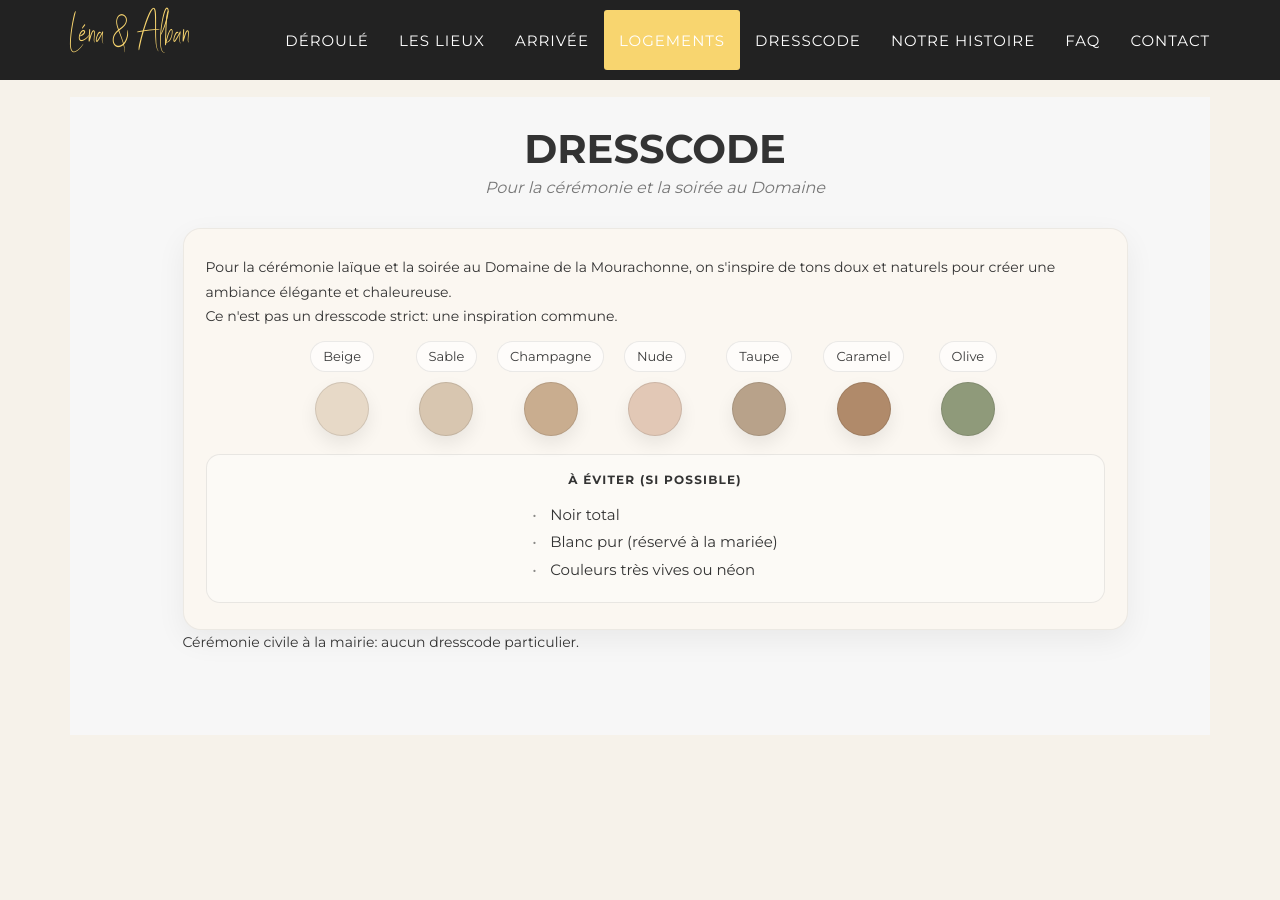
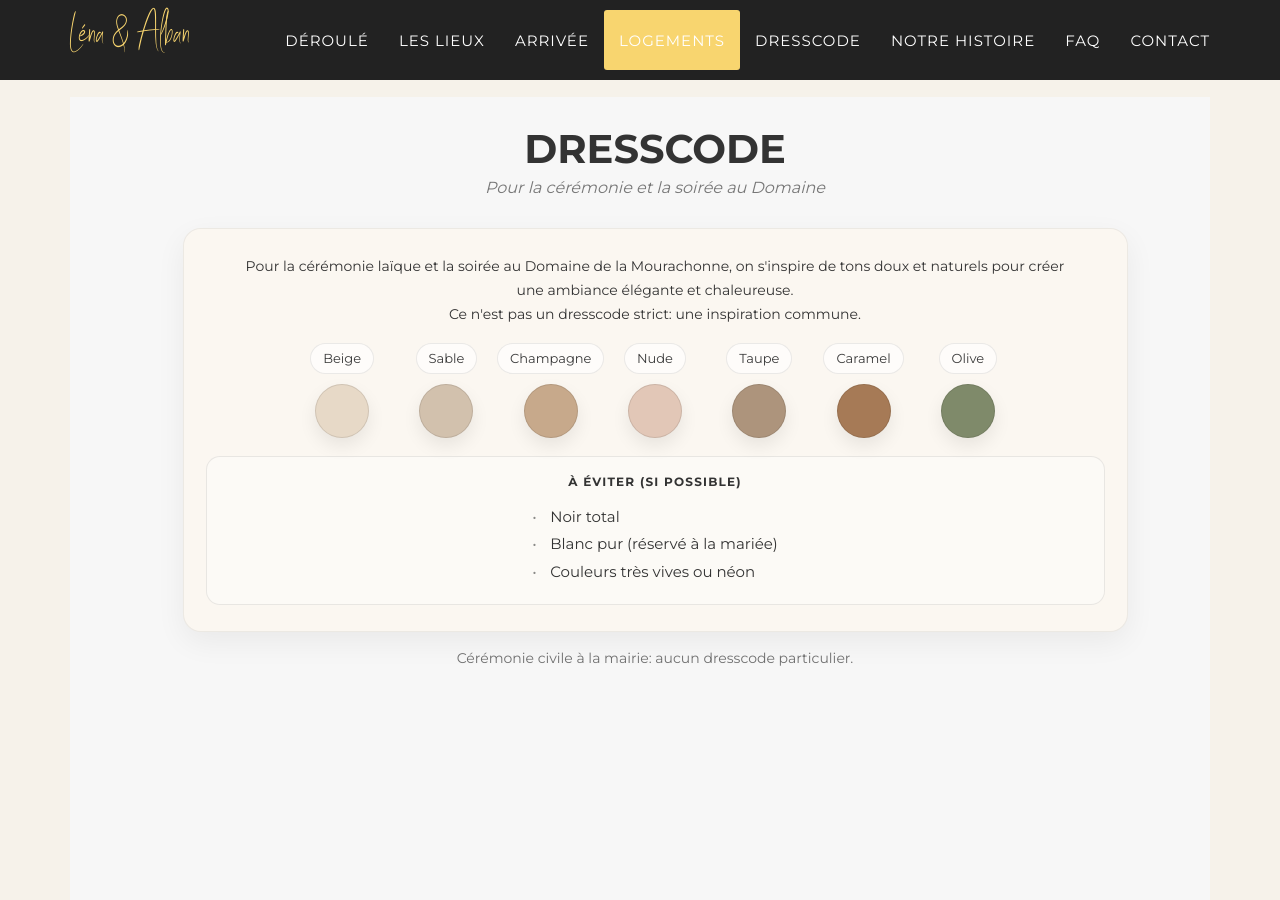
Before and after one commit to LenaAlban/lena-alban-wedding, a Jekyll site: the page built from _fr_pages/index.html, in a window 1280 px wide and 900 px high, scrolled down 5303 px. Built offline with Jekyll 4.4.1, drawn with Linux system fonts in a browser that asks for light colours; some web fonts are replaced.

Commit message:
Update dresscode.html

```diff
--- a/_includes/fr_data/dresscode.html
+++ b/_includes/fr_data/dresscode.html
@@ -1,6 +1,9 @@
 <!-- Dresscode Section -->
 <section id="dresscode" class="bg-light-gray dresscode-section">
   <div class="container">
+
+    <!-- ancre offset pour que le titre ne soit pas caché par la navbar -->
+    <span class="anchor"></span>
 
     <div class="row">
       <div class="col-lg-12 text-center">
@@ -13,13 +16,12 @@
       <div class="col-lg-10 col-lg-offset-1">
 
         <div class="dresscode-card">
-          <p class="dresscode-text">
-            Pour la cérémonie laïque et la soirée au Domaine de la Mourachonne, on s'inspire de tons doux et naturels pour créer une ambiance élégante et chaleureuse.
-            <br>
+          <p class="dresscode-intro">
+            Pour la cérémonie laïque et la soirée au Domaine de la Mourachonne, on s'inspire de tons doux et naturels pour créer une ambiance élégante et chaleureuse.<br>
             Ce n'est pas un dresscode strict: une inspiration commune.
           </p>
 
-          <div class="dresscode-badges">
+          <div class="dresscode-badges" aria-label="Couleurs recommandées">
             <span class="dresscode-badge">Beige</span>
             <span class="dresscode-badge">Sable</span>
             <span class="dresscode-badge">Champagne</span>
@@ -29,17 +31,15 @@
             <span class="dresscode-badge">Olive</span>
           </div>
 
-
           <div class="dresscode-palette" aria-label="Palette de couleurs">
             <span class="swatch" style="--swatch:#e7d9c7" title="Sable"></span>
-  <span class="swatch" style="--swatch:#d8c6b0" title="Beige"></span>
-  <span class="swatch" style="--swatch:#c9ad8f" title="Champagne"></span>
-  <span class="swatch" style="--swatch:#e2c8b6" title="Nude"></span>
-  <span class="swatch" style="--swatch:#b8a28a" title="Taupe"></span>
-  <span class="swatch" style="--swatch:#b08a6a" title="Caramel chaud"></span>
-  <span class="swatch" style="--swatch:#8f9a7a" title="Olive doux"></span>
+            <span class="swatch" style="--swatch:#d2c1ad" title="Beige"></span>
+            <span class="swatch" style="--swatch:#c7a98b" title="Champagne"></span>
+            <span class="swatch" style="--swatch:#e2c7b7" title="Nude"></span>
+            <span class="swatch" style="--swatch:#ad947c" title="Taupe"></span>
+            <span class="swatch" style="--swatch:#a67a56" title="Caramel"></span>
+            <span class="swatch" style="--swatch:#7f8a6a" title="Olive doux"></span>
           </div>
-
 
           <div class="dresscode-avoid">
             <div class="dresscode-col-title">À éviter (si possible)</div>
@@ -49,17 +49,11 @@
               <li>Couleurs très vives ou néon</li>
             </ul>
           </div>
-
-
         </div>
 
-          <p class="dresscode-footnote">
-            Cérémonie civile à la mairie: aucun dresscode particulier.
-          </p>
-        </div>
+        <p class="dresscode-note">Cérémonie civile à la mairie: aucun dresscode particulier.</p>
 
       </div>
     </div>
-
   </div>
 </section>
```
Lines whose indentation alone changed are shown as unchanged.
